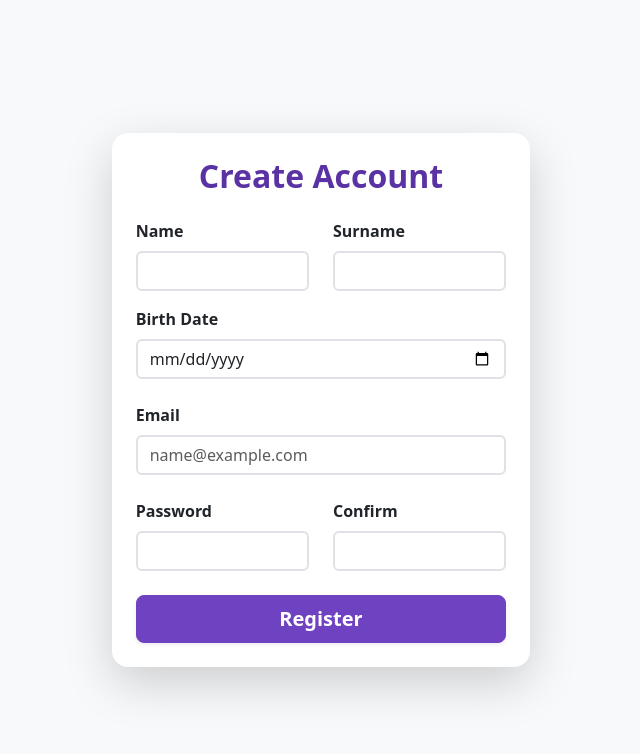
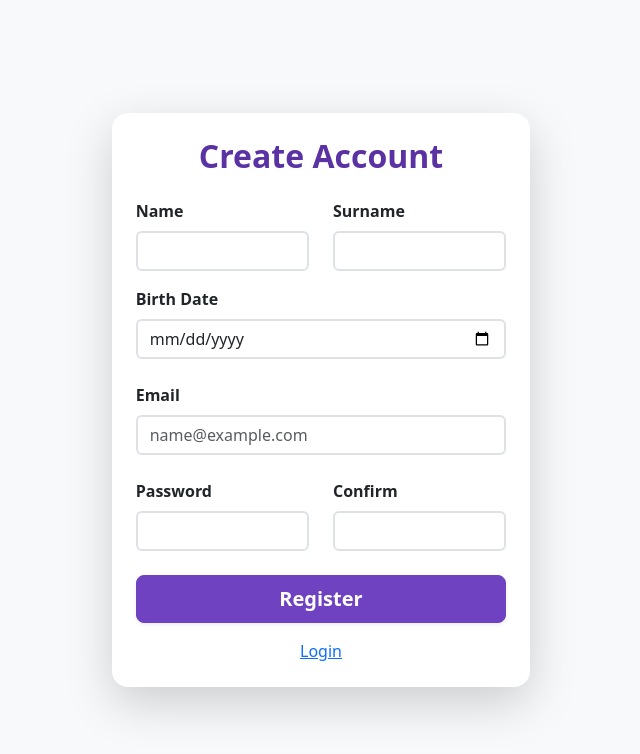
Before and after one commit to shrkptv/inno-frontend, a React (Vite) app: page /register in a window 1280 px wide. Shown: the top 754 px of the page, without its empty margins (319-959 px from the left). Built offline with nearby package versions, Linux system fonts and the light colour scheme.

Commit message:
Add links for login and register pages

```diff
--- a/src/pages/LoginPage.jsx
+++ b/src/pages/LoginPage.jsx
@@ -1,5 +1,6 @@
 import { useState } from "react";
 import axios from "axios";
+import {Link} from "react-router-dom";
 
 export default function LoginPage() {
     const [loginData, setLoginData] = useState({
@@ -97,6 +98,9 @@ export default function LoginPage() {
                                 Sign In
                             </button>
                         </div>
+                        <div className="mt-3 text-sm-center">
+                            <Link to="/register">Register</Link>
+                        </div>
                     </form>
                 </div>
             </div>
--- a/src/pages/RegisterPage.jsx
+++ b/src/pages/RegisterPage.jsx
@@ -1,6 +1,7 @@
 import { useState } from "react";
 import axios from "axios";
 import 'bootstrap/dist/css/bootstrap.min.css';
+import { Link } from "react-router-dom";
 
 export default function RegisterPage() {
     const [registerData, setRegisterData] = useState({
@@ -166,6 +167,10 @@ export default function RegisterPage() {
                                 Register
                             </button>
                         </div>
+
+                        <div className="mt-3 text-sm-center">
+                            <Link to="/login">Login</Link>
+                        </div>
                     </form>
                 </div>
             </div>
```
